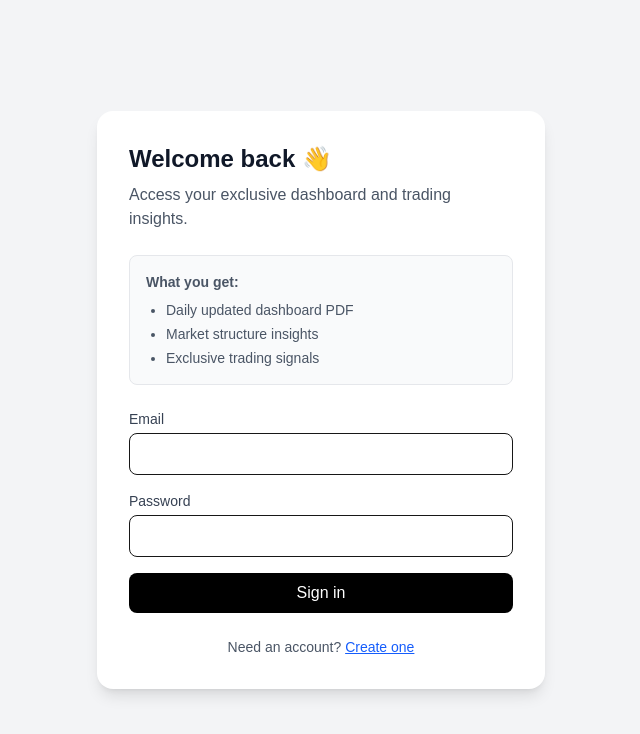
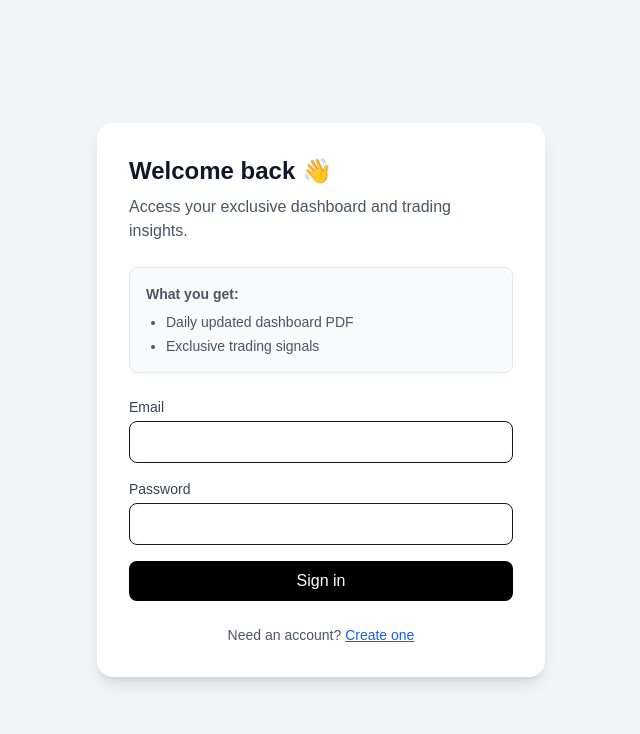
Before and after one commit to fearlessquant-afk/dashboard-web, a Next.js app: page / in a window 1280 px wide. Shown: the top 734 px of the page, without its empty margins (319-959 px from the left). Built offline with nearby package versions, Linux system fonts and the light colour scheme; no server answers.

Commit message:
update login UI

```diff
--- a/app/login/page.tsx
+++ b/app/login/page.tsx
@@ -48,7 +48,6 @@ export default function LoginPage() {
           <strong>What you get:</strong>
           <ul className="list-disc pl-5 mt-2 space-y-1">
             <li>Daily updated dashboard PDF</li>
-            <li>Market structure insights</li>
             <li>Exclusive trading signals</li>
           </ul>
         </div>
--- a/app/page.tsx
+++ b/app/page.tsx
@@ -48,7 +48,6 @@ export default function LoginPage() {
           <strong>What you get:</strong>
           <ul className="list-disc pl-5 mt-2 space-y-1">
             <li>Daily updated dashboard PDF</li>
-            <li>Market structure insights</li>
             <li>Exclusive trading signals</li>
           </ul>
         </div>
```
